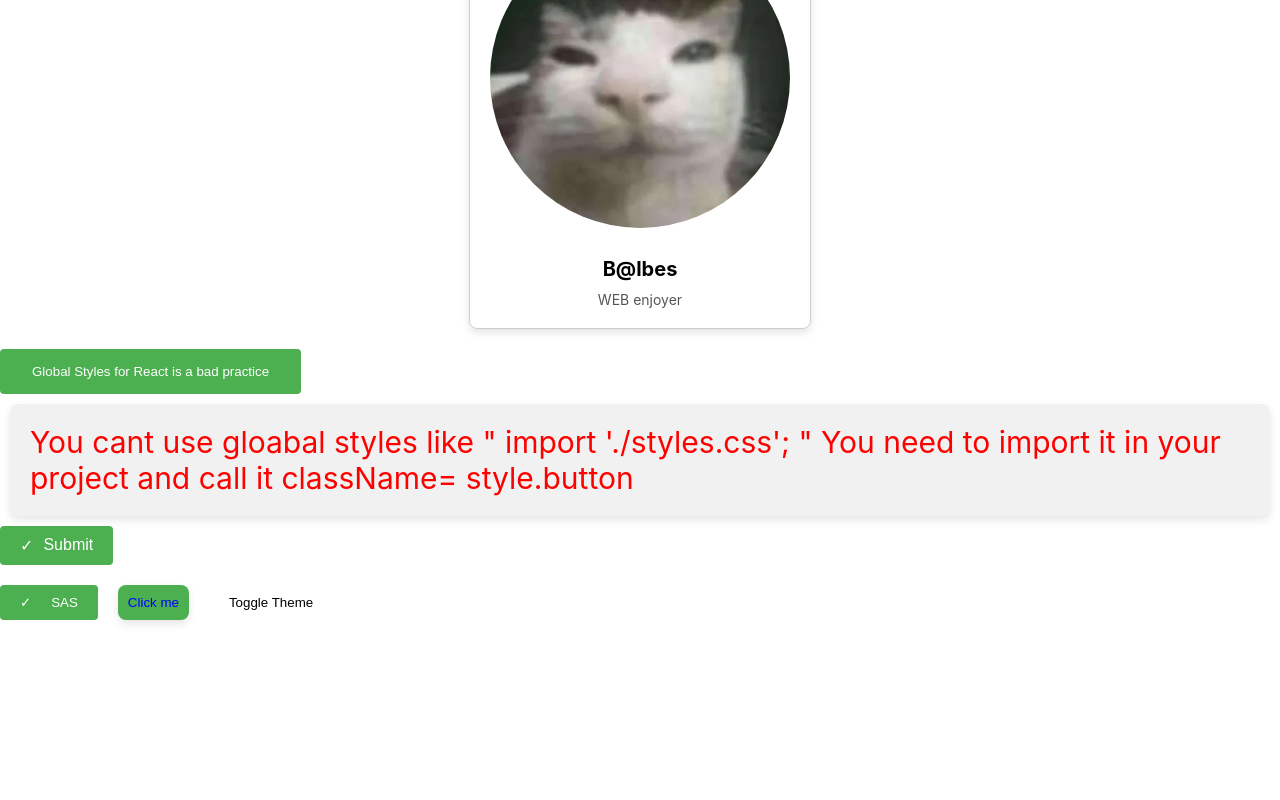
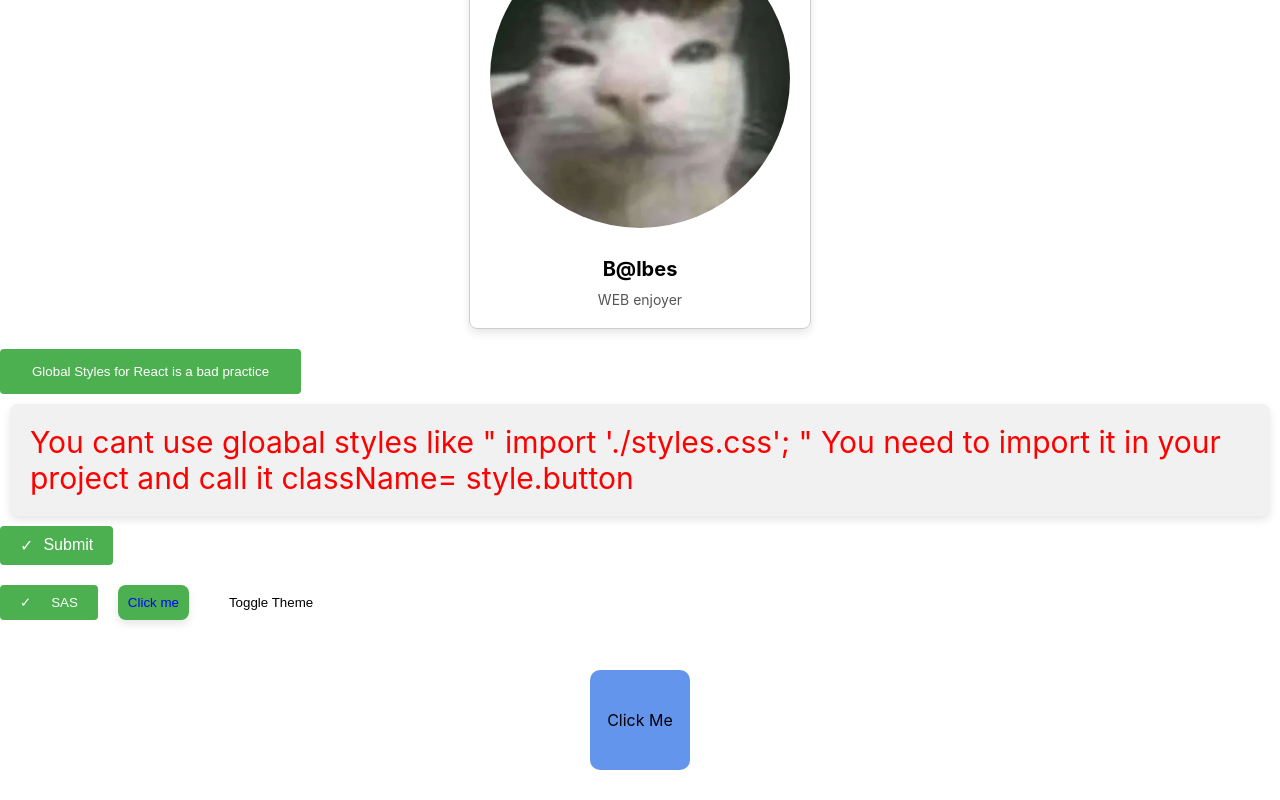
Before and after one commit to Traer3/ReactJs, a React (Create React App) app in the folder css-basics/: page / in a window 1280 px wide. Shown: the part 768-1568 px from the top of the page. Before the commit the page ends 1408 px from the top, so only its background shows below. Built offline with nearby package versions, Linux system fonts and the light colour scheme.

Commit message:
modified:   css-basics/package-lock.json 	modified:   css-basics/package.json 	modified:   css-basics/src/App.js 	new file:   css-basics/src/components/AnimatedBox.js

```diff
--- a/css-basics/package.json
+++ b/css-basics/package.json
@@ -6,6 +6,7 @@
     "@testing-library/jest-dom": "^5.17.0",
     "@testing-library/react": "^13.4.0",
     "@testing-library/user-event": "^13.5.0",
+    "framer-motion": "^11.5.4",
     "react": "^18.3.1",
     "react-dom": "^18.3.1",
     "react-router-dom": "^6.26.1",
--- a/css-basics/src/App.js
+++ b/css-basics/src/App.js
@@ -13,6 +13,7 @@ import SassStyleButton from './components/SassStyleButton';
 import TestingStyledButton from './components/TestingStyledButton';
 import { ThemeProvider } from './components/ThemeContext';
 import ThemedButton from './components/ThemedButton';
+import AnimatedBox from './components/AnimatedBox';
 
 
 
@@ -59,6 +60,17 @@ function App() {
          <ThemedButton/>
     </ThemeProvider>
 
+    <div
+    style={{
+      display: 'flex',
+      justifyContent: 'center',
+      alignItems: 'center',
+      height: '20vh',
+    }}
+    >
+        <AnimatedBox/>
+    </div>
+
 
     </div>
 
--- /dev/null
+++ b/css-basics/src/components/AnimatedBox.js
@@ -0,0 +1,29 @@
+import React from "react";
+import { motion } from "framer-motion";
+
+const AnimatedBox = () => {
+    return (
+        <motion.div
+        initial={{opacity: 0, scale: 0.5}}
+        animate={{opacity: 1,scale: 1}}
+        transition={{duration:0.5}}
+        whileHover={{scale: 1.1}}
+        whileTap={{scale: 0.1}}
+
+        style={{
+            borderRadius: '10px',
+            display: 'flex',
+            justifyContent: 'center',
+            backgroundColor: 'cornflowerblue',
+            cursor: 'pointer',
+            alignItems: 'center',
+            width: '100px',
+            height: '100px',
+        }}
+        >
+            Click Me
+        </motion.div>
+    );
+};
+
+export default AnimatedBox;
```
Also changed, not shown: 1 other file (tests, documents, lock files or other folders).
